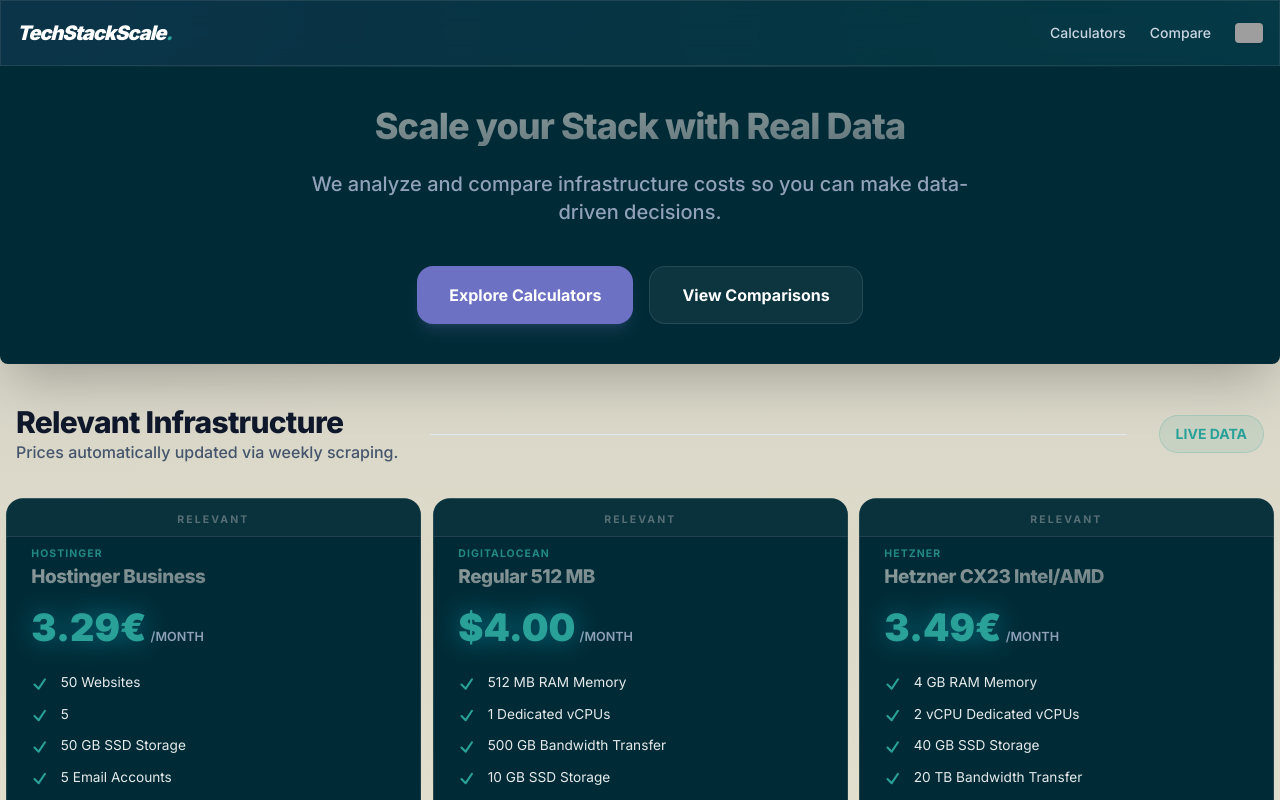
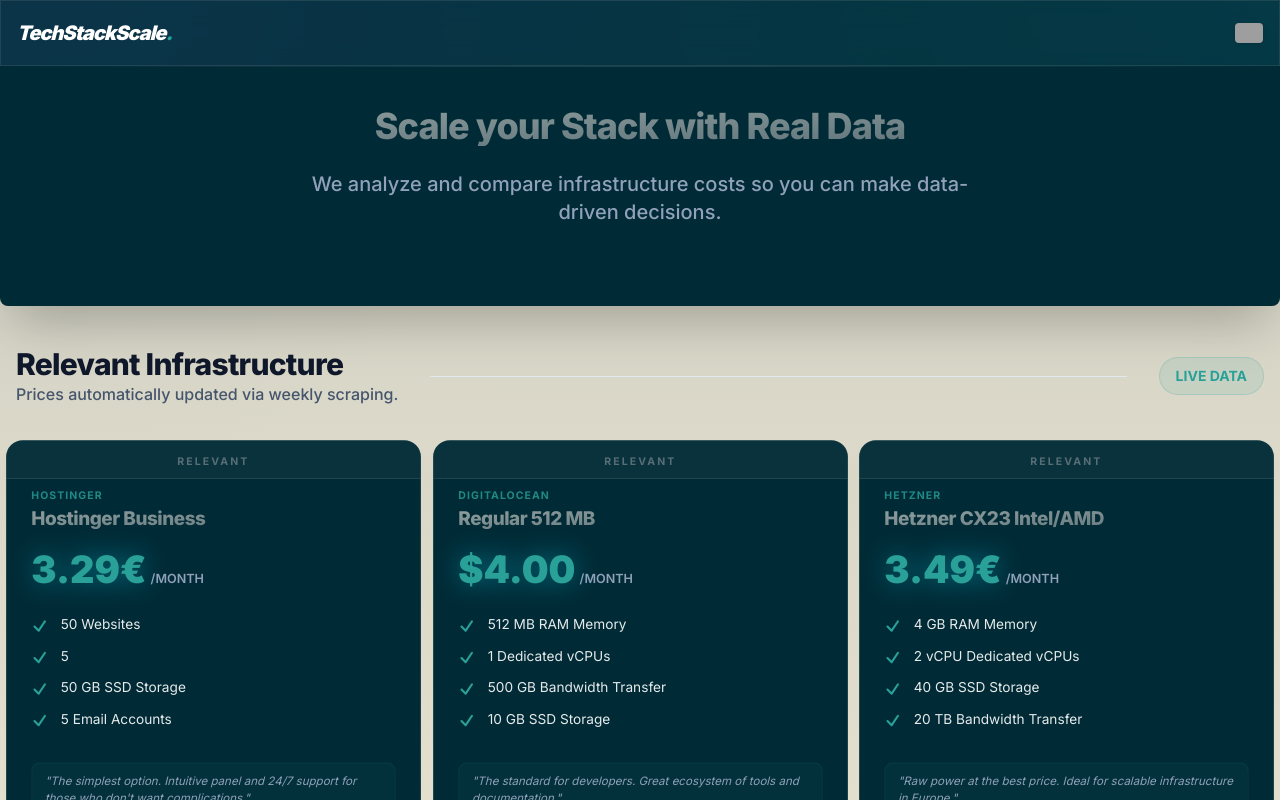
Before and after one commit to niusvel/techstackscale, a Next.js app: page /en in a window 1280 px wide. Shown: the top 800 px of the page. Built offline with nearby package versions, Linux system fonts and the light colour scheme; grey boxes are pictures that could not be loaded.

Commit message:
hide the compare and calc buttons

```diff
--- a/app/[locale]/components/Navbar.tsx
+++ b/app/[locale]/components/Navbar.tsx
@@ -12,7 +12,7 @@ export default async function PageNavbar() {
                 </Link>
 
                 <div className="flex items-center gap-6">
-                    <div className="hidden md:flex gap-6 text-sm font-medium text-slate-300">
+                    <div className="hidden gap-6 text-sm font-medium text-slate-300">
                         <Link href="#" className="hover:text-cyan transition-colors">{t('calculators')}</Link>
                         <Link href="#" className="hover:text-cyan transition-colors">{t('compare')}</Link>
                     </div>
--- a/app/[locale]/components/PageHeader.tsx
+++ b/app/[locale]/components/PageHeader.tsx
@@ -12,7 +12,7 @@ export default async function PageHeader() {
                 <p className="text-xl text-slate-400 max-w-2xl mx-auto mb-10 font-medium">
                     {t('description')}
                 </p>
-                <div className="flex justify-center gap-4">
+                <div className="hidden justify-center gap-4">
                     <button className="bg-purple text-white px-8 py-4 rounded-2xl font-bold shadow-lg shadow-purple/20 hover:bg-purple/90 transition-all">
                         {t('cta_explore')}
                     </button>
```
